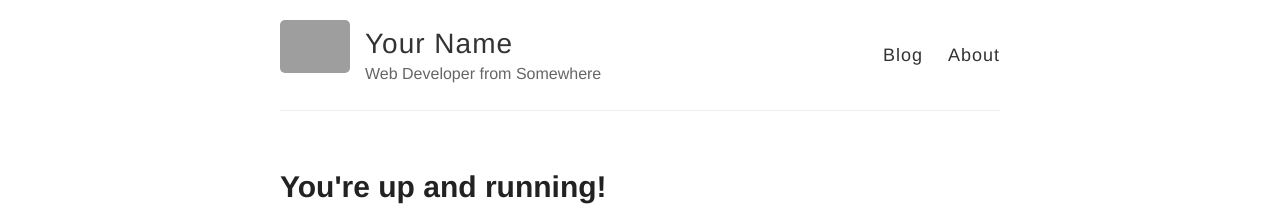
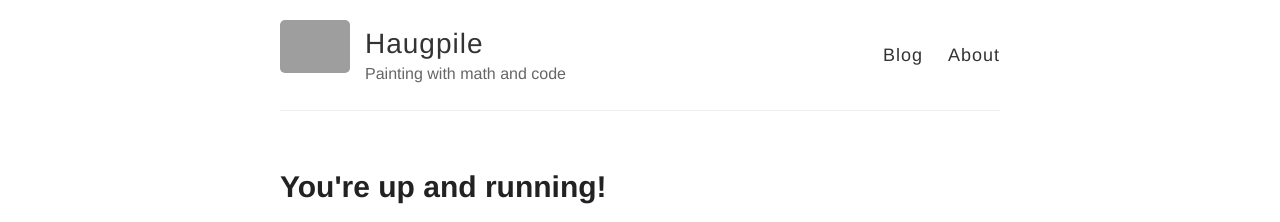
Before and after one commit to lightbits/lightbits.github.io, a Jekyll site: the page built from index.html, in a window 1280 px wide. Shown: the top 222 px of the page. Built offline with Jekyll 4.4.1, drawn with Linux system fonts in a browser that asks for light colours; emoji names are drawn with the system emoji font; grey boxes are pictures that could not be loaded.

Commit message:
Updated _config.yml

```diff
--- a/_config.yml
+++ b/_config.yml
@@ -3,10 +3,10 @@
 #
 
 # Name of your site (displayed in the header)
-name: Your Name
+name: Haugpile
 
 # Short bio or description (displayed in the header)
-description: Web Developer from Somewhere
+description: Painting with math and code
 
 # URL of your avatar or profile pic (you could use your GitHub profile pic)
 avatar: https://raw.githubusercontent.com/barryclark/jekyll-now/master/images/jekyll-logo.png
```
